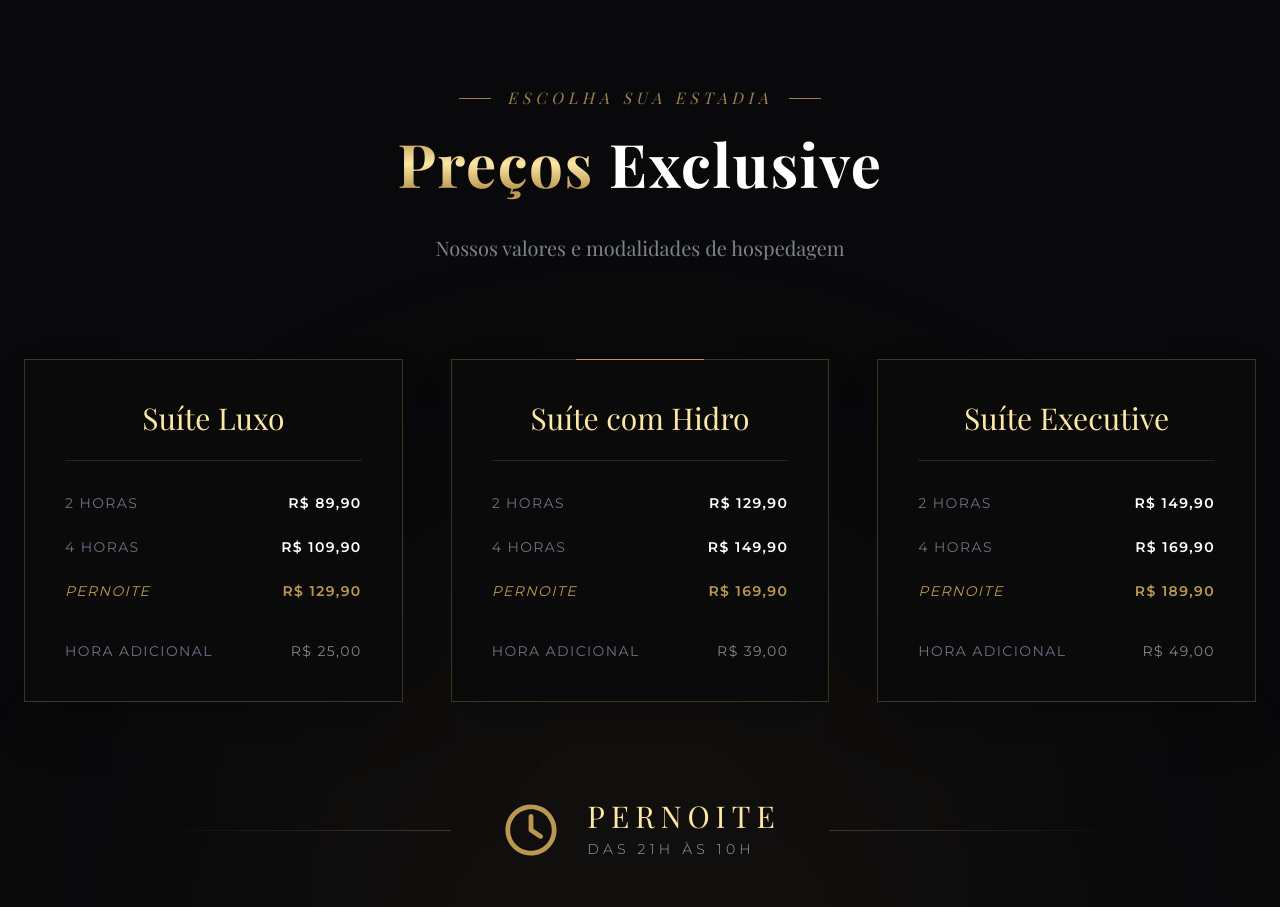
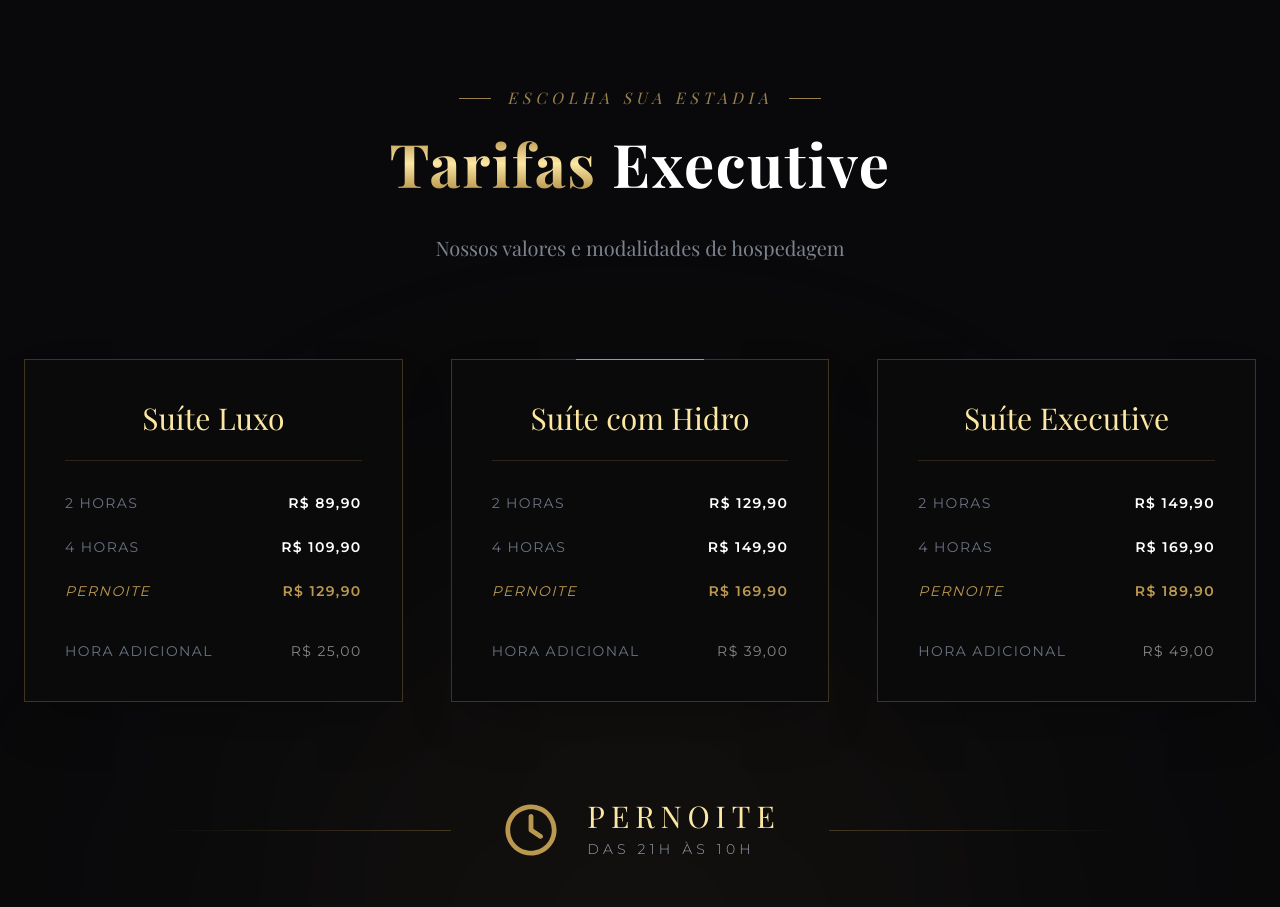
Before and after one commit to agencianotoria/executive-motel, a website built with Vite: page index.html in a window 1280 px wide. Shown: the part 1760-2667 px from the top of the page. Built offline with nearby package versions, Linux system fonts and the light colour scheme.

Commit message:
Correção de texto no título da sessão tarifas.

```diff
--- a/index.html
+++ b/index.html
@@ -302,7 +302,7 @@
 						<div class="h-px w-8 bg-[var(--color-gold-light-2)]"></div>
 					</div>
 					<h2 class="text-4xl md:text-6xl font-serif font-bold text-white tracking-wide leading-tight pb-2">
-						<span class="text-gold-metallic">Preços</span> Exclusive
+						<span class="text-gold-metallic">Tarifas</span> Executive
 					</h2>
 					<p class="text-gray-400 mt-6 font-serif text-[20px] opacity-80">Nossos valores e modalidades de
 						hospedagem</p>
```
